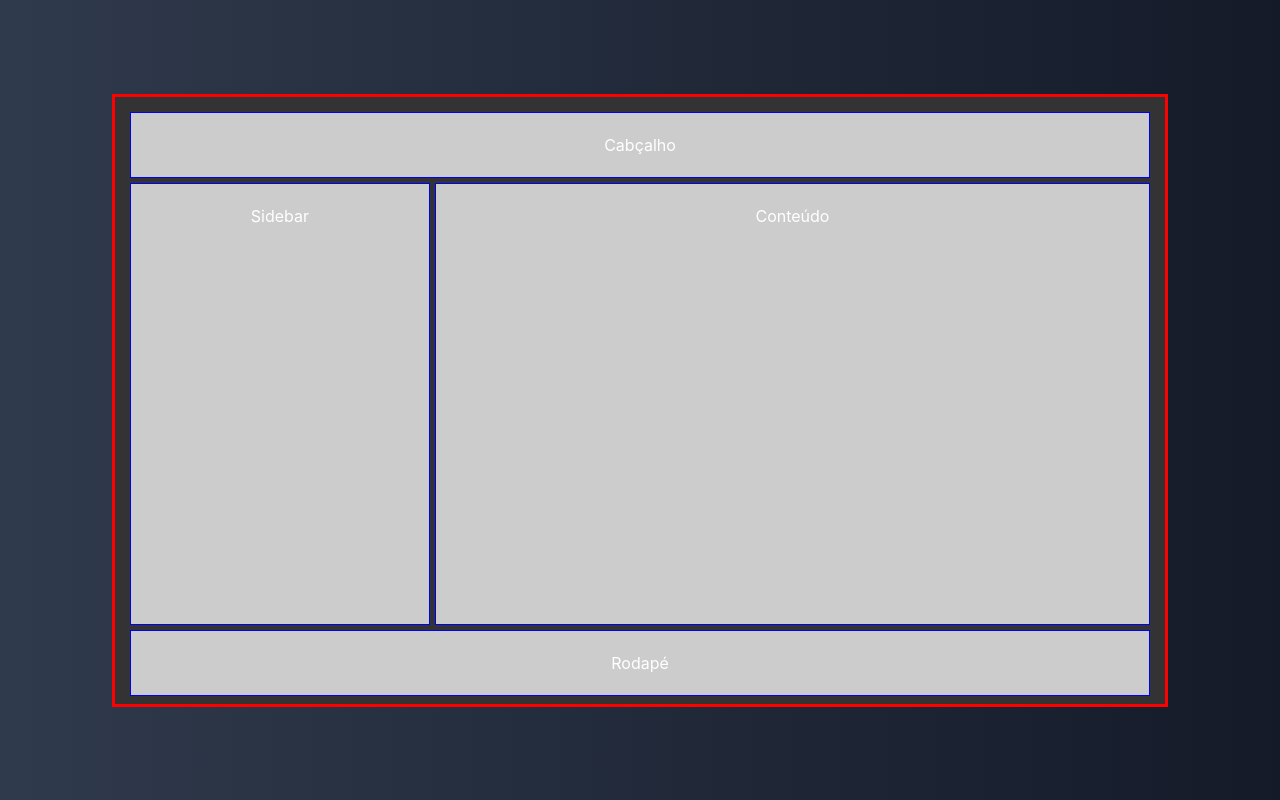
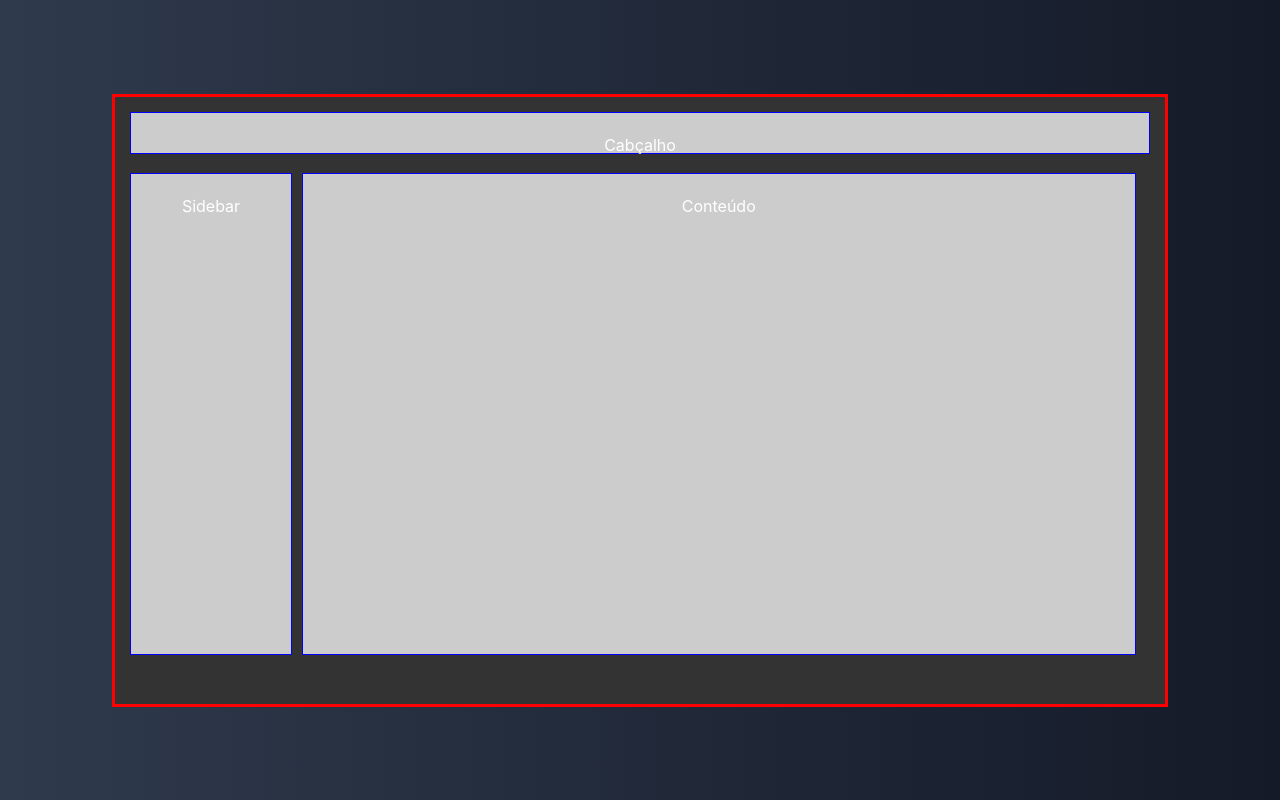
Before and after one commit to vitoriathais/beautyLink-React, a React (Vite) app: page /Espelho in a window 1280 px wide. Built offline with nearby package versions, Linux system fonts and the light colour scheme.

Commit message:
grid com forma

```diff
--- a/src/components/Pages/EspelhoPonto.jsx
+++ b/src/components/Pages/EspelhoPonto.jsx
@@ -18,9 +18,6 @@ function EspelhoPonto() {
       <div id="content">
         <p>Conteúdo</p>
       </div>
-      <div id="footer">
-        <p>Rodapé</p>
-      </div>
     </div>
   )
 }
--- a/src/styles/Espelho.css
+++ b/src/styles/Espelho.css
@@ -22,17 +22,19 @@
 
 #header {
     grid-area: header;
-
+    height: 0vh;
 }
 
 #sidebar {
     grid-area: sidebar;
-    height: 50vh;
+    width: 15vh;
+    height: 55vh;
 }
 
 #content {
     grid-area: content;
-    height: 50vh;
+    width: 99vh;
+    height: 55vh;
 }
 
 #footer {
```
